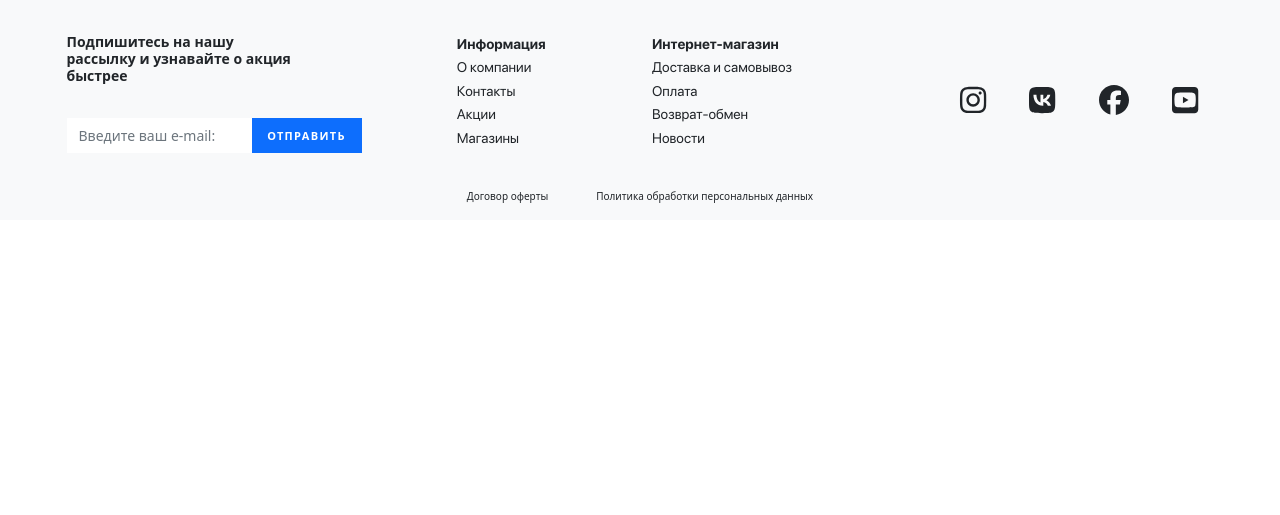
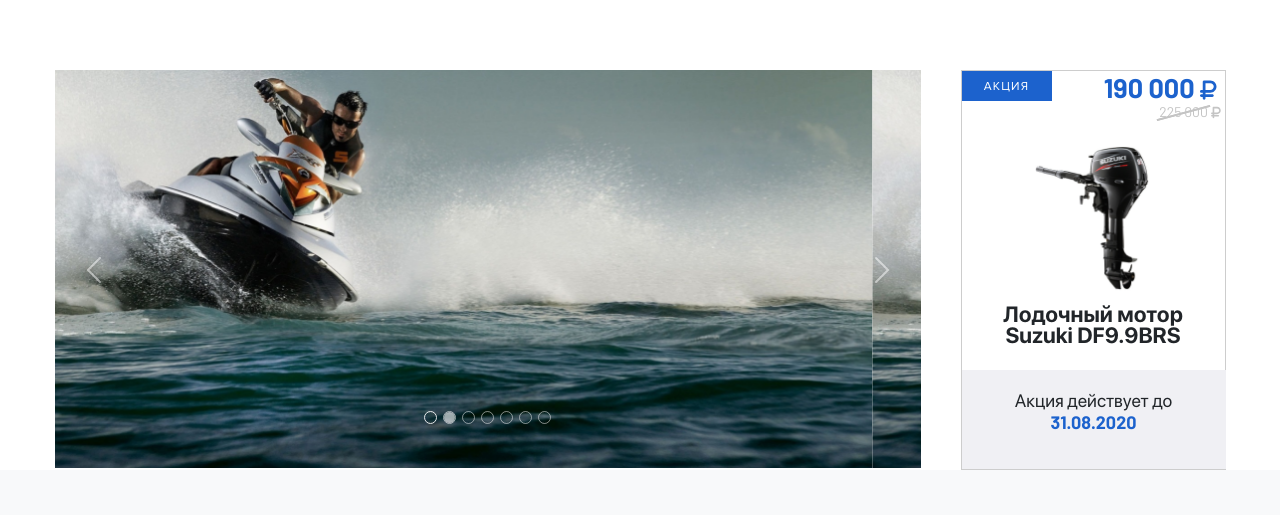
Before and after one commit to ildarere/hydrocycle_vue, a Vue app: page / in a window 1280 px wide. Shown: the part 185-700 px from the top of the page. Built offline with nearby package versions, Linux system fonts and the light colour scheme.

Commit message:
promotion section

```diff
--- a/src/components/NavBarMobile.vue
+++ b/src/components/NavBarMobile.vue
@@ -103,6 +103,7 @@ export default {
 <style lang="scss" scoped>
 .top-nav {
   position: fixed;
+  top: 0;
 }
 .nav-buttom-line {
   overflow-x: auto;
--- /dev/null
+++ b/src/components/PromotionSection.vue
@@ -0,0 +1,43 @@
+!<template >
+    <div class="promotion-section container p-0">
+        <slider-carusel-vue class="promotion-section__slider"></slider-carusel-vue>
+        <promotion-banner-vue class="promotion"></promotion-banner-vue>
+    </div>
+</template>
+<script>
+import SliderCaruselVue from '@/components/UI/SliderCarusel.vue'
+import PromotionBannerVue from '@/components/UI/PromotionBanner.vue'
+export default {
+  components: {
+    SliderCaruselVue, PromotionBannerVue
+  }
+}
+</script>
+<style lang="scss" scoped>
+.promotion-section {
+    display: grid;
+    grid-template-columns: repeat(12, 1fr) ;
+    gap: 40px;
+    margin-top: 80px;
+}
+.promotion-section__slider {
+    grid-column: span 9;
+    z-index: -10;
+}
+.promotion {
+    grid-column: span 3;
+}
+@media screen and (max-width: 1024px) {
+    .promotion-section {
+    margin-top: 145px;
+    gap: 0;
+}
+.promotion-section__slider {
+    grid-column: span 12;
+    margin-bottom: 40px;
+}
+.promotion {
+    grid-column: 5 / span 3;
+}
+}
+</style>
--- /dev/null
+++ b/src/components/UI/PromotionBanner.vue
@@ -0,0 +1,141 @@
+!<template >
+    <div class="banner">
+        <div class="banner-top">
+            <div class="promotion-alert">акция</div>
+            <div class="price-container">
+                <div class="new-price">190 000 <font-awesome-icon icon="fa-solid fa-ruble-sign" class="ruble" /></div>
+                <div class="old-price">225 000 <font-awesome-icon icon="fa-solid fa-ruble-sign" class="ruble"/></div>
+            </div>
+        </div>
+        <div class="banner-center">
+            <img src="@/assets/promotion/motor.png" alt="motor" class="product-img">
+            <p class="product-name">Лодочный мотор Suzuki DF9.9BRS</p>
+        </div>
+        <div class="banner-bottom">
+            <p class="promotion-date">Акция действует до <span>31.08.2020</span></p>
+        </div>
+    </div>
+</template>
+<script>
+export default {
+}
+</script>
+<style lang="scss">
+.banner {
+    height: 400px;
+    width: 265px;
+    background-color: white;
+    border: 1px solid #CDCDCD;
+    display: flex;
+    flex-direction: column;
+    justify-content: space-between;
+}
+.banner-top {
+    display: flex;
+    flex-direction: row;
+    flex-wrap: wrap;
+    justify-content: space-between;
+}
+.promotion-alert {
+    width: 90px;
+    height: 30px;
+    background-color: #1C62CD;
+    color: white;
+    text-transform: uppercase;
+    font-family: 'ProximaNova';
+    font-size: 12px;
+    line-height: 15px;
+    letter-spacing: 0.1em;
+    display: flex;
+    justify-content: center;
+    align-items: center;
+}
+.price-container {
+    display: flex;
+    flex-direction: column;
+    align-items: flex-end;
+
+}
+.new-price {
+    font-family: 'Barlow';
+    font-size: 27px;
+    font-weight: 700;
+    line-height: 32px;
+    letter-spacing: 0em;
+    text-align: left;
+    color: #1C62CD;
+    margin-right: 8px;
+    & > .ruble {
+        height: 22px;
+    }
+}
+.old-price {
+    font-family: Barlow;
+    font-size: 14px;
+    font-weight: 400;
+    line-height: 17px;
+    letter-spacing: 0em;
+    color: #C4C4C4;
+    position: relative;
+    margin-right: 4px;
+    &::before {
+        content: "";
+        display: block;
+        position: absolute;
+        top: 50%;
+        left: -3px;
+        width: 55px;
+        height: 2px;
+        background-color: #C4C4C4;
+        border: .5px solid #C4C4C4;
+        transform: rotate(-15deg);
+    }
+    & > .ruble {
+        height: 13px;
+    }
+}
+.banner-center {
+    display: flex;
+    flex-direction: column;
+    justify-content: center;
+    align-items: center;
+    & > .product-img {
+        height: 176px;
+    }
+}
+.product-name {
+    font-family: 'SF Pro Display';
+    font-size: 22px;
+    font-weight: 700;
+    line-height: 21px;
+    letter-spacing: 0em;
+    max-width: 232px;
+    text-align: center;
+}
+.banner-bottom {
+    background: #F0F0F4;
+    height: 99px;
+    width: 264px;
+    display: flex;
+    justify-content: center;
+    align-items: center;
+}
+.promotion-date {
+    font-family: 'SF Pro Display';
+    font-size: 18px;
+    font-weight: 400;
+    line-height: 21px;
+    letter-spacing: 0em;
+    display: flex;
+    flex-direction: column;
+    align-items: center;
+    & > span {
+        font-family: 'Barlow';
+        font-size: 18px;
+        font-weight: 700;
+        line-height: 22px;
+        letter-spacing: 0em;
+        color: #1C62CD;
+    }
+}
+</style>
--- /dev/null
+++ b/src/components/UI/SliderCarusel.vue
@@ -0,0 +1,67 @@
+!<template >
+<div id="carouselWithIndicators" class="carousel slide" data-bs-ride="carousel">
+   <ol class="carousel-indicators">
+      <li data-bs-target="#carouselWithIndicators" data-bs-slide-to="0" class="active indicator"></li>
+      <li data-bs-target="#carouselWithIndicators" data-bs-slide-to="1" class="indicator"></li>
+      <li data-bs-target="#carouselWithIndicators" data-bs-slide-to="2" class="indicator"></li>
+      <li data-bs-target="#carouselWithIndicators" data-bs-slide-to="3" class="indicator"></li>
+      <li data-bs-target="#carouselWithIndicators" data-bs-slide-to="4" class="indicator"></li>
+      <li data-bs-target="#carouselWithIndicators" data-bs-slide-to="5" class="indicator"></li>
+      <li data-bs-target="#carouselWithIndicators" data-bs-slide-to="6" class="indicator"></li>
+   </ol>
+   <div class="carousel-inner">
+      <div class="carousel-item active">
+        <img src="@/assets/carusel/banner.png" class="d-block w-100" alt="Slide 1">
+      </div>
+      <div class="carousel-item">
+        <img src="@/assets/carusel/banner.png" class="d-block w-100" alt="Slide 2">
+      </div>
+      <div class="carousel-item">
+        <img src="@/assets/carusel/banner.png" class="d-block w-100" alt="Slide 3">
+      </div>
+      <div class="carousel-item">
+        <img src="@/assets/carusel/banner.png" class="d-block w-100" alt="Slide 4">
+      </div>
+      <div class="carousel-item">
+        <img src="@/assets/carusel/banner.png" class="d-block w-100" alt="Slide 5">
+      </div>
+      <div class="carousel-item">
+        <img src="@/assets/carusel/banner.png" class="d-block w-100" alt="Slide 6">
+      </div>
+   </div>
+   <a class="carousel-control-prev" href="#carouselWithIndicators" role="button" data-bs-slide="prev">
+      <span class="carousel-control-prev-icon" aria-hidden="true"></span>
+      <span class="visually-hidden">Previous</span>
+   </a>
+   <a class="carousel-control-next" href="#carouselWithIndicators" role="button" data-bs-slide="next">
+      <span class="carousel-control-next-icon" aria-hidden="true"></span>
+      <span class="visually-hidden">Next</span>
+   </a>
+</div>
+</template>
+<script>
+export default {
+}
+</script>
+<style lang="scss" scoped>
+.indicator {
+    border-radius: 50% !important;
+    background-color: transparent !important;
+    border: 1px solid white !important;
+    width: 11px !important;
+    height: 11px !important;
+    margin: 0 4px 30px 4px;
+
+}
+.active {
+    background-color: white !important;
+}
+.carousel-control-prev {
+  left: 23px;
+  justify-content: flex-start;
+}
+.carousel-control-next {
+  right: 23px;
+  justify-content: flex-end;
+}
+</style>
```
